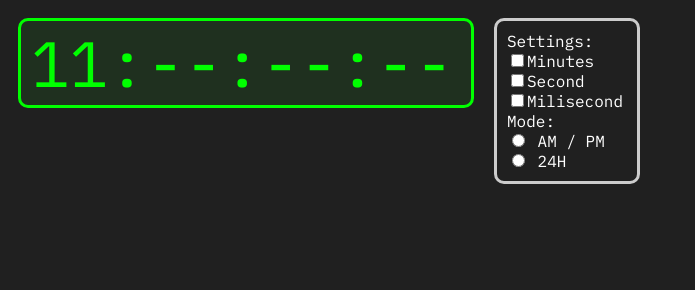
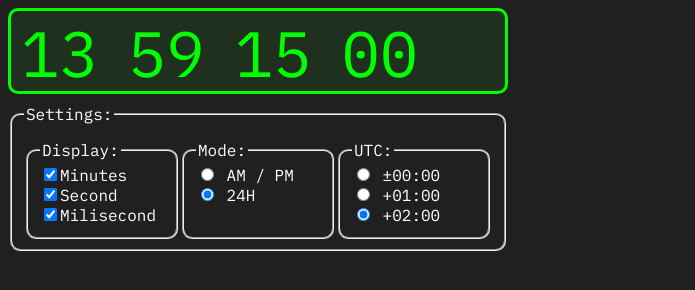
Before and after one commit to brq1/Clock, a plain HTML site: page src/index.html in a window 1280 px wide. Shown: the whole page, without its empty margins (0-695 px from the left). Drawn offline with Linux system fonts and the light colour scheme.

Commit message:
In progress... 1) edit HTML - remove inline code, <br> tags, add div structure; 2) edit JS - separation functions, addEventListener
to fixed: timer

```diff
--- a/src/index.html
+++ b/src/index.html
@@ -9,19 +9,37 @@
    <link href="https://fonts.googleapis.com/css?family=IBM+Plex+Mono" rel="stylesheet">
 
 </head>
-<body onload="setInterval(clock,10)">
+<body>
    <div id="cointainer">
-      <div id="display">88:88:88:88</div>
-      <div id="option"> Settings: <br>
-         <input type="checkbox" id="min" >Minutes<br>
-         <input type="checkbox" id="sec" >Second<br>
-         <input type="checkbox" id="msc" >Milisecond<br>
-         Mode:<br>
-         <input type="radio" name="AmPm" id="AmPm"> AM / PM <br>
-         <input type="radio" name="AmPm" > 24H <br>
-           </div>
+      <div id="display">
+         <div id="AmPm"></div>
+         <div id="hour" class="box"></div>
+         <div id="min" class="box"></div>
+         <div id="sec" class="box"></div>
+         <div id="msec" class="box"></div>
       </div>
+      <fieldset id="menu">
+         <legend> Settings: </legend>
+         <fieldset class="option">
+            <legend> Display:</legend>
+            <div><input type="checkbox" id="minBox" checked>Minutes</div>
+            <div><input type="checkbox" id="secBox" checked>Second</div>
+            <div><input type="checkbox" id="mscBox" checked>Milisecond</div>
+         </fieldset>
+         <fieldset class="option">
+            <legend>Mode:</legend>
+            <div><input type="radio" name="AmPm" value=1 id="radioAmPm"> AM / PM </div>
+            <div><input type="radio" name="AmPm" value=0 checked="true"> 24H </div>
+         </fieldset>
+         <fieldset class="option" id="UTC">
+            <legend> UTC: </legend>
+            <div><input type="radio" name="zone" > &plusmn00:00 </div>
+            <div><input type="radio" name="zone" > +01:00 </div>
+            <div><input type="radio" name="zone" checked > +02:00 </div>
+         </fieldset>
+      </fieldset>
    </div>
-<script type="text/javascript" src="script2.js" async></script>
+
+<script type="text/javascript" src="script2.js" defer></script>
 </body>
 </html>
--- a/src/script2.js
+++ b/src/script2.js
@@ -1,25 +1,91 @@
+var ms = new Date();
+var s, m, h;
+var timeZone = 2;
+var AmPm = 0;
 
-function clock(){;
-  var date = new Date();
-  var h = date.getHours();
-  var m = date.getMinutes();
-  var s = date.getSeconds();
-  var ms = (date.getMilliseconds()/10).toFixed(0);
-  var AmPm = document.getElementById("AmPm");
-//AM / PM mode on
-  if (AmPm.checked == true) {
-    h = (h>12) ? h - 12 : h;
+
+var div = {
+  ms : document.getElementById("msec"),
+  s : document.getElementById("sec"),
+  m : document.getElementById("min"),
+  h : document.getElementById("hour")
+}
+
+var box = {
+  ms : document.getElementById("mscBox"),
+  s : document.getElementById("secBox"),
+  m : document.getElementById("minBox")
+}
+
+function timer (){
+  ms++;
+}
+
+function getTime(){
+  setTimeout(timer,1);
+  s = Math.floor(ms/1000);
+  m = Math.floor(s/60);
+  h = Math.floor(m/60) + timeZone - (AmPm*12);
+
+  ms %= 1000;
+  s %= 60;
+  m %= 60;
+  h %= 24;
+
+  h = (h<10) ? "0"+h : h;
+  m = (m<10) ? "0"+m : m;
+  s = (s<10) ? "0"+s : s;
+  ms = (ms<10) ? "0"+ms : ms;
+}
+
+window.onload = function time(){
+      getTime();
+      div.ms.innerText = ms;
+      div.s.innerText = s;
+      div.m.innerText = m;
+      div.h.innerText = h;
+      //setInterval(getTime,1);
+}
+
+box.ms.addEventListener("change", function hideMs(){
+  if (this.checked) {
+    div.ms.style.visibility = "visible";
+  } else {
+    div.ms.style.visibility = "hidden";
   }
-//display method
-  h = (h<10) ? "0"+h : h;
-  m = (document.getElementById("min").checked === true) ? ((m<10) ? "0"+m : m) : "--";
-  s = (document.getElementById("sec").checked === true) ? ((s<10) ? "0"+s : s) : "--";
-  ms = (document.getElementById("msc").checked === true) ? ((ms<10) ? "0"+ms : ms) : "--";
+});
 
-  var timer = h +":"+ m +":"+ s + ":" + ms;
+box.s.addEventListener("change", function hideS(){
+  if (this.checked) {
+    div.s.style.visibility = "visible";
+  } else {
+    div.s.style.visibility = "hidden";
+  }
+});
 
-  document.getElementById("display").innerHTML = timer;
+box.m.addEventListener("change", function hideM(){
+  if (this.checked) {
+    div.m.style.visibility = "visible";
+  } else {
+    div.m.style.visibility = "hidden";
+  }
+});
 
-  setInterval(clock,1000);
+var radio = document.getElementById("radioAmPm");
 
-}
+radio.addEventListener("change", function radio(){
+  if (this.checked) {
+    AmPm = 1
+  } else {
+    AmPm = 0;
+  }
+});
+
+ /* radio[i].addEventListener("click", function mode(){
+    for (var i=0; i<2; i++) {
+      if (radio[i].checked) {
+        radio[i].value
+      }
+    }
+  }
+  )*/
--- a/src/style.css
+++ b/src/style.css
@@ -2,27 +2,32 @@ body {
   background-color: #202020;
   color: white;
   font-family: 'IBM Plex Mono', monospace;
-  width: 800px;
+  width: 500px;
 }
 
 #display {
-padding: 0px 10px 0px 10px;
-margin: 10px;
+  padding: 0px 10px;
+  height: 80px;
   color: lime;
   font-size: 64px;
-width:430px;
-float:left;
   background-color: #1f301f;
   border: solid 3px lime;
   border-radius: 10px;
+  align-items: center;
 }
 
-#option {
-margin-left: 50px;
-Width: 120px;
+fieldset{
+  border-radius: 10px;
+  margin-top: 10px;
+}
+
+.option {
   float: left;
-border: solid 3px #cccccc;
-padding: 10px;
-margin: 10px;
-border-radius: 10px;
+  width: 124px;
+  height: 80px;
+
 }
+.box{
+  float: left;
+  padding-right: 30px;
+}
```
Lines whose indentation alone changed are shown as unchanged.
